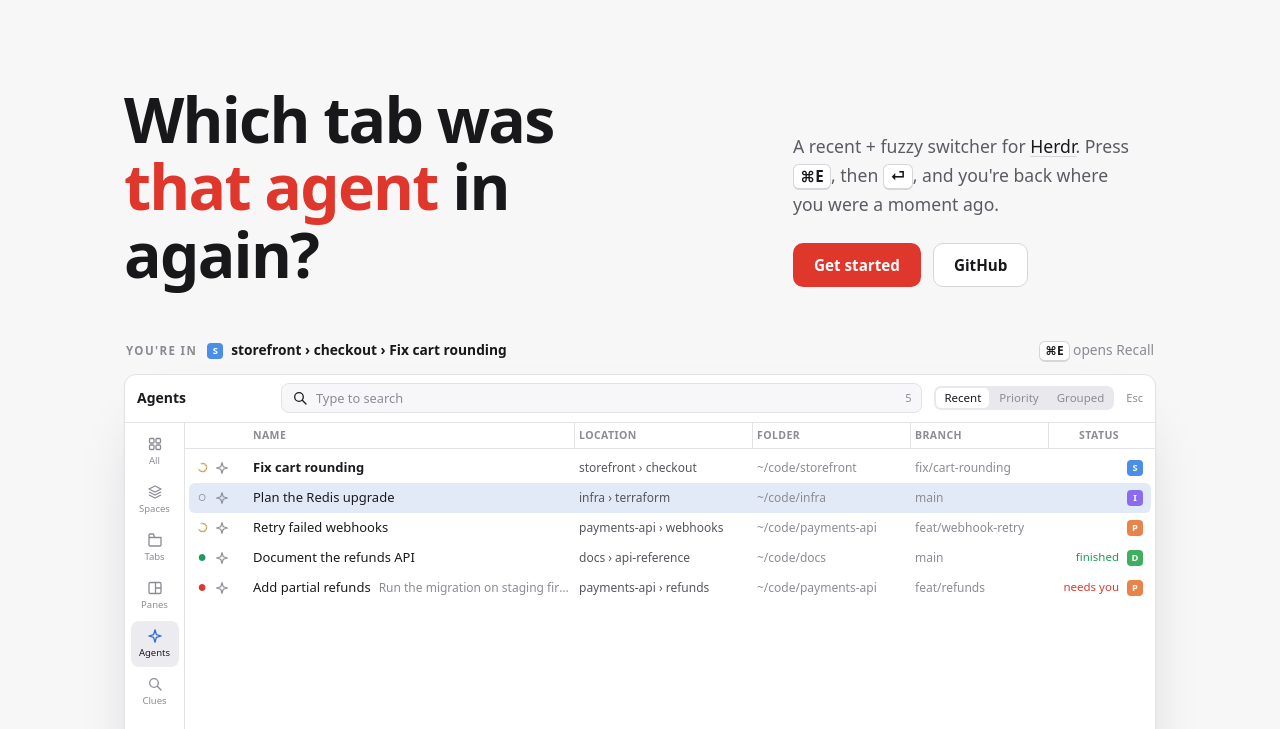
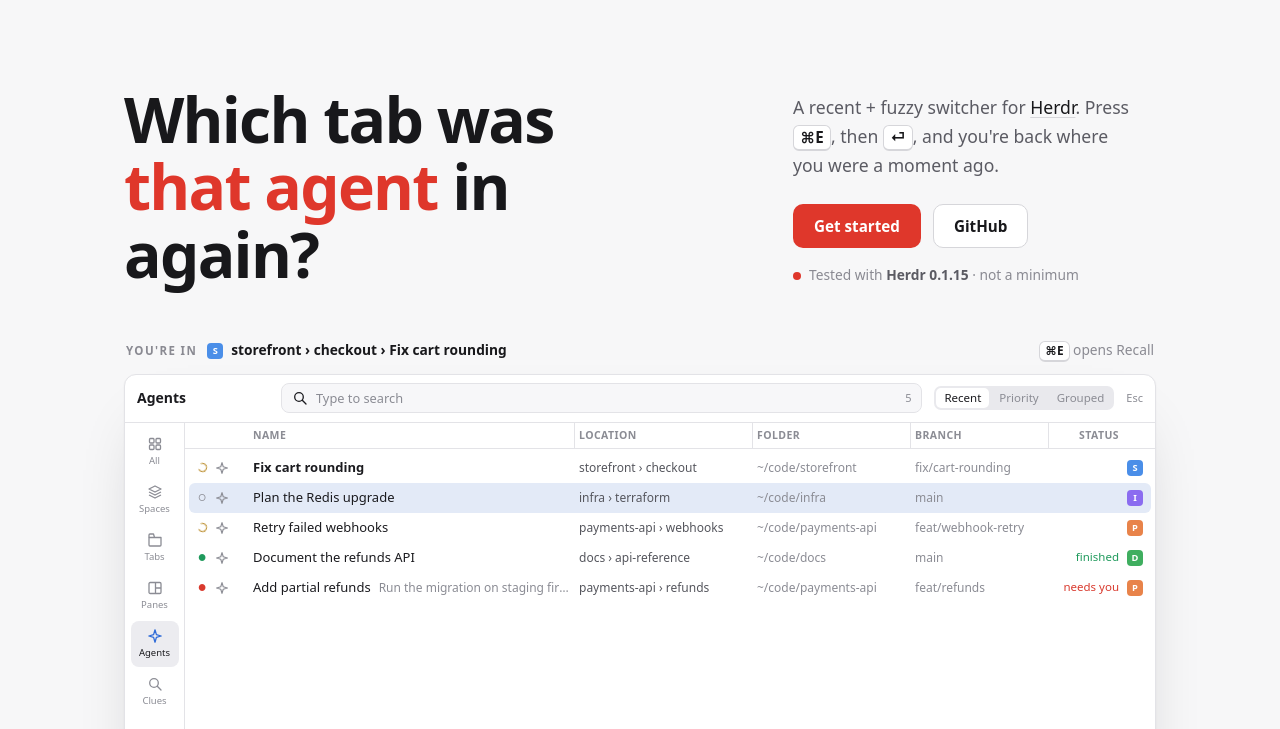
Before and after one commit to shihyuho/herdr-recall, a plain HTML site: page site/index.html in a window 1280 px wide. Shown: the part 71-800 px from the top of the page. Drawn offline with Linux system fonts and the light colour scheme; files whose address does not match are found by name.

Commit message:
docs: the tested Herdr version shows in the README's badge and the site's hero (#38)

```diff
--- a/site/index.html
+++ b/site/index.html
@@ -73,6 +73,7 @@
               <a class="btn btn-primary" href="#install">Get started</a>
               <a class="btn btn-ghost" href="https://github.com/shihyuho/herdr-recall">GitHub</a>
             </div>
+            <p class="hero-meta"><span class="pip" aria-hidden="true"></span><span>Tested with <b>Herdr 0.1.15</b> · not a minimum</span></p>
           </div>
         </div>
 
--- a/site/styles.css
+++ b/site/styles.css
@@ -190,6 +190,9 @@ kbd {
 .hero-sub { margin: 0 0 24px; font-size: clamp(1rem, 1.4vw, 1.1rem); color: var(--text-soft); max-width: 34ch; }
 .hero-sub a { color: var(--text); text-decoration: underline; text-decoration-color: var(--border-strong); text-underline-offset: 3px; }
 .hero-cta { display: flex; flex-wrap: wrap; gap: 12px; }
+.hero-meta { margin: 16px 0 0; font-size: 0.86rem; color: var(--text-faint); display: flex; align-items: center; gap: 8px; }
+.hero-meta .pip { width: 8px; height: 8px; border-radius: 999px; background: var(--accent); flex: none; }
+.hero-meta b { color: var(--text-soft); font-weight: 600; }
 
 /* ---------- demo ---------- */
 .demo { scroll-margin-top: 84px; }
```
Also changed, not shown: 2 other files.
